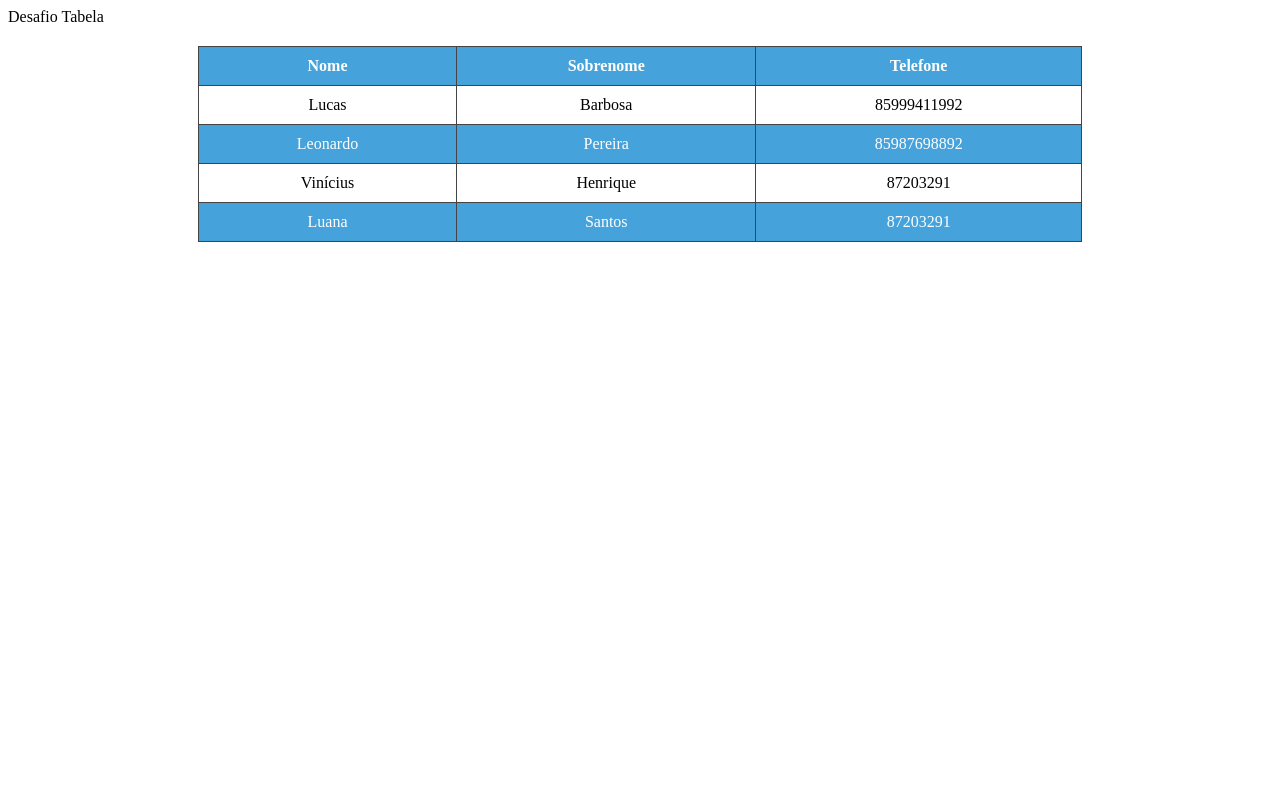
After one commit to Lucas-d-Barbosa/curso-coder, a PHP site: page /repeticoes/desafio_tabela.php in a window 1280 px wide. The commit adds this page. Run offline with PHP 8.4, Linux system fonts and the light colour scheme.

Commit message:
desafio tabela

```diff
--- a/index.php
+++ b/index.php
@@ -42,6 +42,10 @@
 
                         <li>
                             <a href="exercicio.php?dir=repeticoes&file=while_dowhile">While & Do While</a>
+                        </li>
+
+                        <li>
+                            <a href="exercicio.php?dir=repeticoes&file=desafio_tabela">Desafio Tabela</a>
                         </li>
 
 
--- /dev/null
+++ b/repeticoes/desafio_tabela.php
@@ -0,0 +1,83 @@
+<div class="titulo">Desafio Tabela</div>
+
+<!DOCTYPE html>
+<html lang="en">
+
+<head>
+    <meta charset="UTF-8">
+    <meta name="viewport" content="width=device-width, initial-scale=1.0">
+    <title>Document</title>
+    <style>
+        [center] {
+            display: flex;
+            justify-content: center;
+            align-items: center;
+        }
+
+        table {
+            width: 70%;
+            height: 80%;
+            border: 1px solid #444;
+            border-collapse: collapse;
+            margin: 20px 0;
+
+        }
+
+        table tr {
+            border: 1px solid #444;
+
+        }
+
+        table td,
+        th {
+            padding: 10px 20px;
+            border: 1px solid #444;
+
+        }
+
+        [azul] {
+            background-color: #46a2da;
+            color: #fff;
+        }
+    </style>
+</head>
+
+<body>
+    <div center>
+        <table>
+            <tr>
+                <th azul> Nome</th>
+                <th azul> Sobrenome</th>
+                <th azul> Telefone</th>
+            </tr>
+            <?php
+            $nomes = [
+                0 => [
+                    0 => 'Lucas', 'Barbosa', '85999411992'
+                ],
+                [
+                    0 => 'Leonardo', 'Pereira', '85987698892'
+                ],
+                [
+                    0 => 'Vinícius', 'Henrique', '87203291'
+                ],
+                [
+                    0 => 'Luana', 'Santos', '87203291'
+                ],
+
+            ];
+
+            foreach ($nomes as $indice => $valor) {
+                if ($indice % 2 !== 0) echo "<tr azul> ";
+                else echo "<tr> ";
+                foreach ($valor as $indice2 => $coll) {
+                    echo "<td align='center'>{$coll}</td>";
+                }
+                echo " </tr>";
+            }
+            ?>
+        </table>
+    </div>
+</body>
+
+</html>
```
